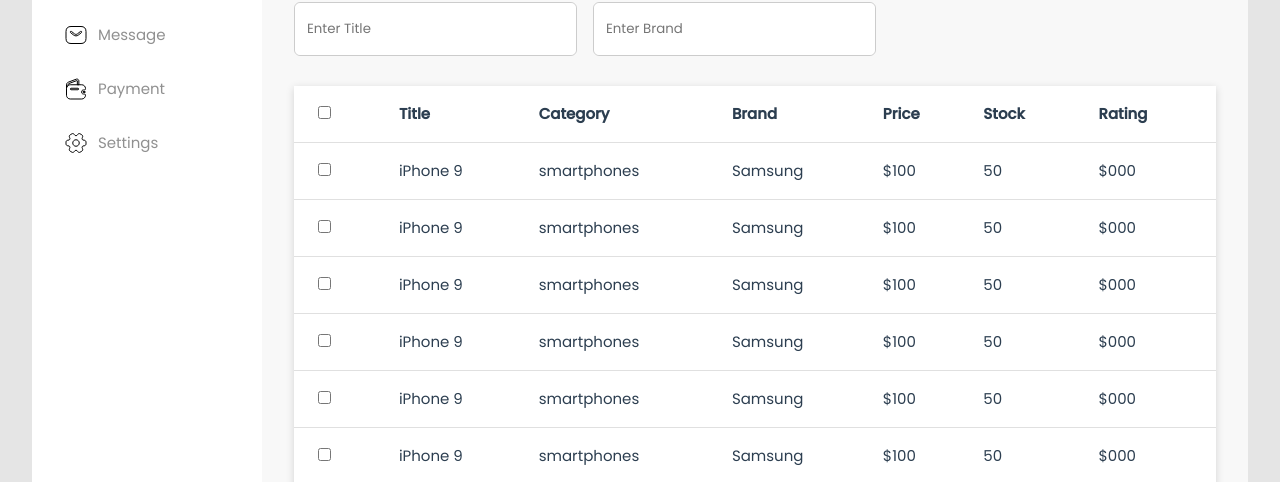
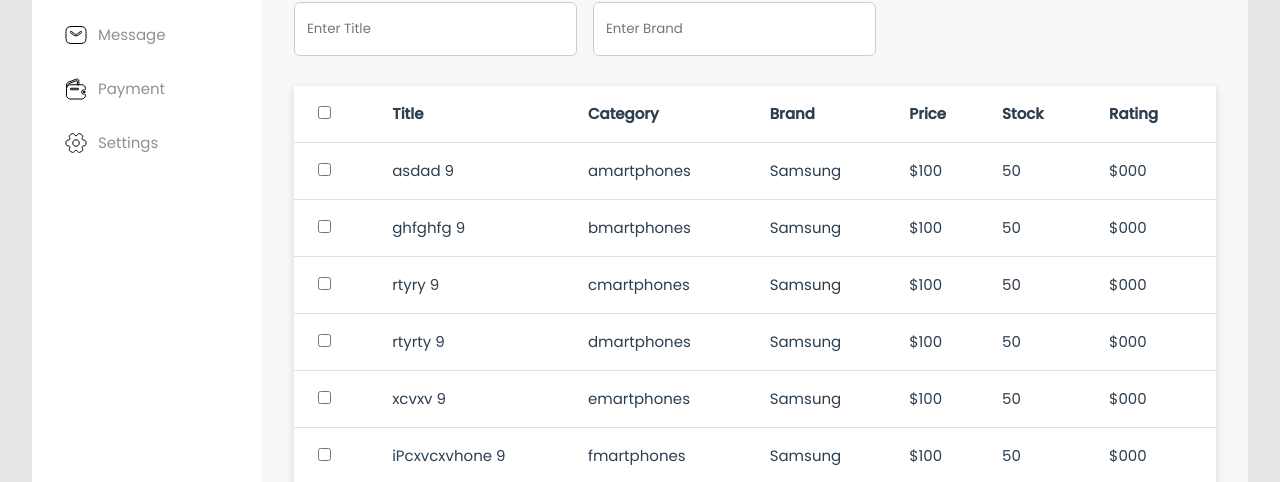
Before and after one commit to AlexanderStanevko/ReizTechVue3, a Vue app: page /products in a window 1280 px wide. Shown: the part 315-797 px from the top of the page. Built offline with nearby package versions, Linux system fonts and the light colour scheme.

Commit message:
Add sort to table

```diff
--- a/src/components/App/AppTable.vue
+++ b/src/components/App/AppTable.vue
@@ -14,11 +14,21 @@
           <th v-for="column in propColumns"
               :key="column.name"
               class="app-table__cell app-table__cell--header"
-              scope="col">{{ column.label }}</th>
+              @click="sortableColumns.includes(column.name) && toggleSort(column.name)"
+              scope="col">
+            {{ column.label }}
+            <span v-if="sortableColumns.includes(column.name)">
+              {{
+                sortState.column === column.name
+                  ? (sortState.direction === 'asc'
+                  ? '↑' : '↓') : ''
+              }}
+            </span>
+          </th>
         </tr>
       </thead>
       <tbody class="app-table__body">
-        <template v-for="row in internalRows"
+        <template v-for="row in sortedRows"
                   :key="row[propRowKey]">
           <tr :class="['app-table__row', { 'app-table__row--selected': row.selected }]">
             <td v-if="selection !== 'none'"
@@ -40,9 +50,9 @@
 
 <script lang="ts">
 import {
-  defineComponent, ref, watch, toRefs,
+  defineComponent, ref, computed, watch, toRefs,
 } from 'vue'
-import type { Ref, PropType } from 'vue'
+import type { PropType } from 'vue'
 
 interface TableColumn {
   name: string;
@@ -74,21 +84,47 @@
       type: String as PropType<'none' | 'single' | 'multiple'>,
       default: 'none',
     },
+    sortableColumns: {
+      type: Array as PropType<string[]>,
+      default: () => [],
+    },
   },
   emits: ['update:selection'],
   setup(props, { emit }) {
-    const internalRows: Ref<TableRow[]> = ref([])
     const {
-      rows: propRows,
-      columns: propColumns,
-      rowKey: propRowKey,
-      selection: propSelection,
+      rows: propRows, columns: propColumns, rowKey: propRowKey, selection: propSelection,
     } = toRefs(props)
+    const internalRows = ref<TableRow[]>([])
+    const sortState = ref({ column: '', direction: 'asc' })
 
-    // Initialize internalRows with the propRows' values
+    // Отслеживаем изменения в propRows
     watch(propRows, (newRows) => {
       internalRows.value = newRows.map((row) => ({ ...row, selected: !!row.selected }))
     }, { immediate: true })
+
+    const sortedRows = computed(() => {
+      if (!sortState.value.column) {
+        return internalRows.value
+      }
+      return [...internalRows.value].sort((a, b) => {
+        if (a[sortState.value.column] < b[sortState.value.column]) {
+          return sortState.value.direction === 'asc' ? -1 : 1
+        }
+        if (a[sortState.value.column] > b[sortState.value.column]) {
+          return sortState.value.direction === 'asc' ? 1 : -1
+        }
+        return 0
+      })
+    })
+
+    const toggleSort = (column: string) => {
+      if (sortState.value.column === column) {
+        sortState.value.direction = sortState.value.direction === 'asc' ? 'desc' : 'asc'
+      } else {
+        sortState.value.column = column
+        sortState.value.direction = 'asc'
+      }
+    }
 
     const toggleAllRowsSelection = (event: Event) => {
       const isSelected = (event.target as HTMLInputElement).checked
@@ -100,28 +136,17 @@
     }
 
     const emitRowSelection = (selectedRow: TableRow) => {
-      let newRows: TableRow[]
-
       if (propSelection.value === 'single') {
-        // Unselect all rows and then select the clicked row
-        newRows = internalRows.value.map((row) => ({
+        internalRows.value = internalRows.value.map((row) => ({
           ...row,
           selected: row.id === selectedRow.id,
         }))
       } else {
-        // Toggle the selection state of the clicked row
-        newRows = internalRows.value.map((row) => (
-          row.id === selectedRow.id
-            ? { ...row, selected: !row.selected }
-            : row
+        internalRows.value = internalRows.value.map((row) => (
+          row.id === selectedRow.id ? { ...row, selected: !row.selected } : row
         ))
       }
-
-      // Update internalRows with newRows
-      internalRows.value = newRows
-
-      // Emit the event with the new selection state
-      emit('update:selection', newRows.filter((row) => row.selected))
+      emit('update:selection', internalRows.value.filter((row) => row.selected))
     }
 
     return {
@@ -129,8 +154,11 @@
       propRowKey,
       propSelection,
       internalRows,
+      sortedRows,
+      sortState,
       toggleAllRowsSelection,
       emitRowSelection,
+      toggleSort,
     }
   },
 })
@@ -147,11 +175,11 @@
   }
 
   &__header, &__body {
-    // Стили для заголовка и тела таблицы
+
   }
 
   &__row {
-    transition: background-color 0.3s ease; // Добавляем анимацию для фона строки
+    transition: background-color 0.3s ease;
 
     &:hover {
       background-color: #f5f5f5;
@@ -167,6 +195,7 @@
     border-bottom: 1px solid #e0e0e0;
 
     &--header {
+      cursor: pointer;
       background-color: white;
       font-weight: bold;
     }
--- a/src/components/Product/ProductInformationTable.vue
+++ b/src/components/Product/ProductInformationTable.vue
@@ -5,6 +5,7 @@
       :rows="tableRows"
       row-key="id"
       selection="multiple"
+      :sortableColumns="['title', 'category']"
     />
   </div>
 </template>
@@ -30,40 +31,40 @@
 
     const tableRows = ref([
       {
-        id: 1, title: 'iPhone 9', category: 'smartphones', brand: 'Samsung', price: '$100', stock: '50', rating: '$000',
+        id: 1, title: 'asdad 9', category: 'amartphones', brand: 'Samsung', price: '$100', stock: '50', rating: '$000',
       },
       {
-        id: 2, title: 'iPhone 9', category: 'smartphones', brand: 'Samsung', price: '$100', stock: '50', rating: '$000',
+        id: 2, title: 'ghfghfg 9', category: 'bmartphones', brand: 'Samsung', price: '$100', stock: '50', rating: '$000',
       },
       {
-        id: 3, title: 'iPhone 9', category: 'smartphones', brand: 'Samsung', price: '$100', stock: '50', rating: '$000',
+        id: 3, title: 'rtyry 9', category: 'cmartphones', brand: 'Samsung', price: '$100', stock: '50', rating: '$000',
       },
       {
-        id: 4, title: 'iPhone 9', category: 'smartphones', brand: 'Samsung', price: '$100', stock: '50', rating: '$000',
+        id: 4, title: 'rtyrty 9', category: 'dmartphones', brand: 'Samsung', price: '$100', stock: '50', rating: '$000',
       },
       {
-        id: 5, title: 'iPhone 9', category: 'smartphones', brand: 'Samsung', price: '$100', stock: '50', rating: '$000',
+        id: 5, title: 'xcvxv 9', category: 'emartphones', brand: 'Samsung', price: '$100', stock: '50', rating: '$000',
       },
       {
-        id: 6, title: 'iPhone 9', category: 'smartphones', brand: 'Samsung', price: '$100', stock: '50', rating: '$000',
+        id: 6, title: 'iPcxvcxvhone 9', category: 'fmartphones', brand: 'Samsung', price: '$100', stock: '50', rating: '$000',
       },
       {
-        id: 7, title: 'iPhone 9', category: 'smartphones', brand: 'Samsung', price: '$100', stock: '50', rating: '$000',
+        id: 7, title: 'ttt 9', category: 'gmartphones', brand: 'Samsung', price: '$100', stock: '50', rating: '$000',
       },
       {
-        id: 8, title: 'iPhone 9', category: 'smartphones', brand: 'Samsung', price: '$100', stock: '50', rating: '$000',
+        id: 8, title: 'uioui 9', category: 'vmartphones', brand: 'Samsung', price: '$100', stock: '50', rating: '$000',
       },
       {
-        id: 9, title: 'iPhone 9', category: 'smartphones', brand: 'Samsung', price: '$100', stock: '50', rating: '$000',
+        id: 9, title: 'cxv 9', category: 'xmartphones', brand: 'Samsung', price: '$100', stock: '50', rating: '$000',
       },
       {
-        id: 10, title: 'iPhone 9', category: 'smartphones', brand: 'Samsung', price: '$100', stock: '50', rating: '$000',
+        id: 10, title: 'iPhone 9', category: 'ymartphones', brand: 'Samsung', price: '$100', stock: '50', rating: '$000',
       },
       {
-        id: 11, title: 'iPhone 9', category: 'smartphones', brand: 'Samsung', price: '$100', stock: '50', rating: '$000',
+        id: 11, title: 'iPhone 9', category: 'rmartphones', brand: 'Samsung', price: '$100', stock: '50', rating: '$000',
       },
       {
-        id: 12, title: 'iPhone 9', category: 'smartphones', brand: 'Samsung', price: '$100', stock: '50', rating: '$000',
+        id: 12, title: 'iPhone 9', category: 'tmartphones', brand: 'Samsung', price: '$100', stock: '50', rating: '$000',
       },
       {
         id: 13, title: 'iPhone 9', category: 'smartphones', brand: 'Samsung', price: '$100', stock: '50', rating: '$000',
```
